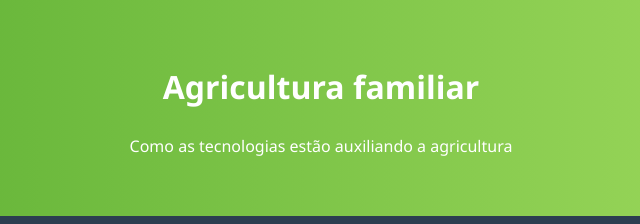
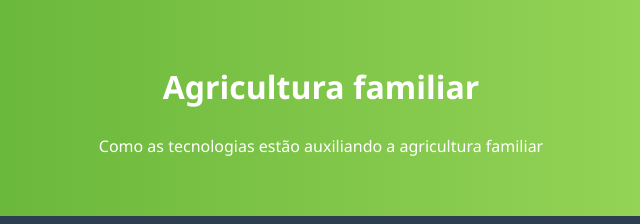
Before and after one commit to maria13bonita/festejandoconexao, a plain HTML site: page index.html in a window 1280 px wide. Shown: the top 224 px of the page, 319-959 px from the left. Drawn offline with Linux system fonts and the light colour scheme.

Commit message:
Update index.html

```diff
--- a/index.html
+++ b/index.html
@@ -10,7 +10,7 @@
 
     <header>
         <h1>Agricultura familiar</h1>
-        <p>Como as tecnologias estão auxiliando a agricultura</p>
+        <p>Como as tecnologias estão auxiliando a agricultura familiar</p>
     </header>
     <nav>
         <a href="#sobre">Sobre</a>
```
